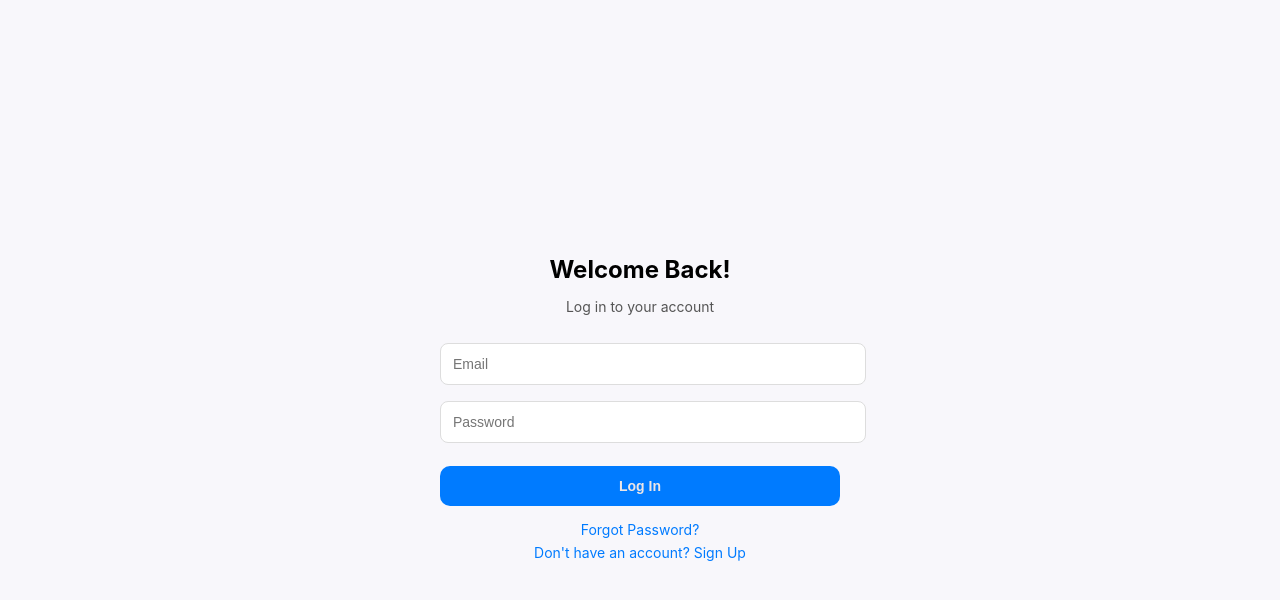
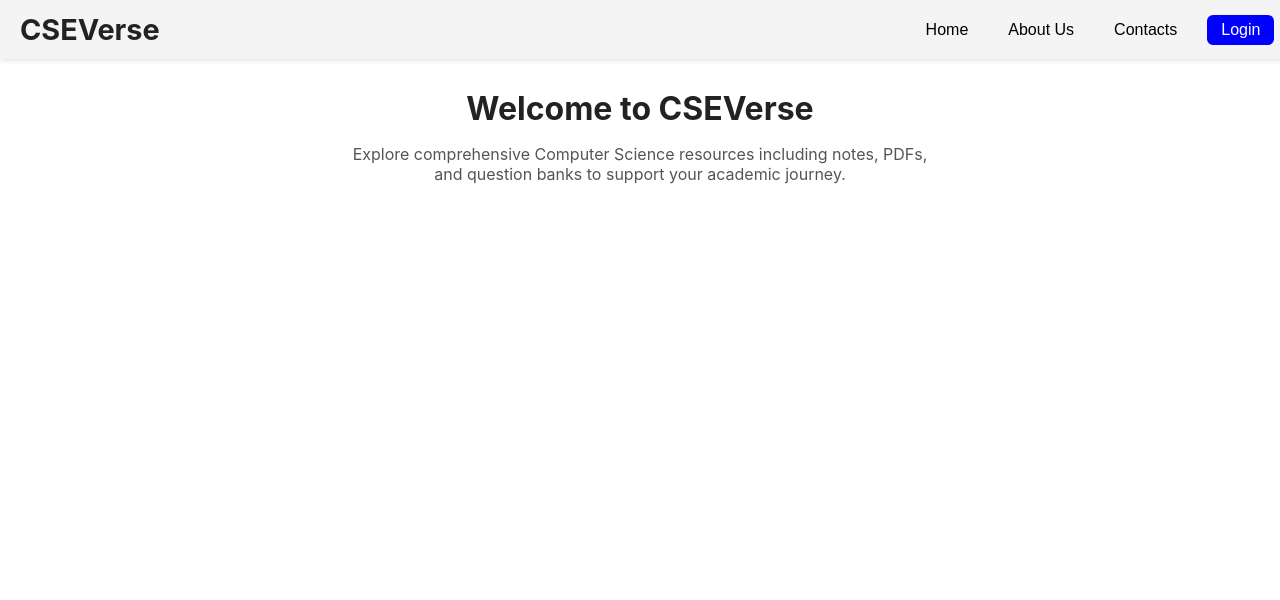
Before and after one commit to safwatashraf12114060/CSEVERSE, a React (Create React App) app: page / in a window 1280 px wide. Shown: the top 600 px of the page. Built offline with nearby package versions, Linux system fonts and the light colour scheme.

Commit message:
Connect HomePage and LoginPage

```diff
--- a/src/App.js
+++ b/src/App.js
@@ -1,13 +1,18 @@
-import logo from './logo.svg';
-import './App.css';
-//import HomePage from './Pages/HomePage';
-import Login from './Pages/Login';
+import React, { useState } from "react";
+import "./App.css";
+import HomePage from "./Pages/HomePage";
+import Login from "./Pages/Login";
 
 function App() {
+  const [isLoginPage, setIsLoginPage] = useState(false);
+
   return (
     <div className="App">
-
-      <Login/>
+      {isLoginPage ? (
+        <Login onLogin={() => setIsLoginPage(false)} />
+      ) : (
+        <HomePage onLoginClick={() => setIsLoginPage(true)} />
+      )}
     </div>
   );
 }
--- /dev/null
+++ b/src/Buttons/ButtonClick.css
@@ -0,0 +1,30 @@
+/* Buttons/ButtonClick.css */
+
+/* Navigation buttons */
+.nav-btn {
+  background: transparent;
+  border: none;
+  cursor: pointer;
+  font-size: 1rem;
+  padding: 6px 10px;
+  transition: 0.3s;
+}
+
+.nav-btn:hover {
+  color: #007bff;
+}
+
+/* Login button */
+.login-btn {
+  background: blue;
+  color: white;
+  padding: 6px 14px;
+  border-radius: 6px;
+  border: none;
+  cursor: pointer;
+  font-size: 1rem;
+}
+
+.login-btn:hover {
+  background: #0056b3;
+}
--- /dev/null
+++ b/src/Buttons/ButtonClick.js
@@ -0,0 +1,16 @@
+// Buttons/ButtonClick.js
+import React from "react";
+import "./ButtonClick.css";
+
+const ButtonClick = ({ onClick, children, type = "nav" }) => {
+  return (
+    <button
+      className={type === "login" ? "login-btn" : "nav-btn"}
+      onClick={onClick}
+    >
+      {children}
+    </button>
+  );
+};
+
+export default ButtonClick;
--- a/src/Pages/HomePage.js
+++ b/src/Pages/HomePage.js
@@ -1,17 +1,20 @@
 import React from "react";
 import "./HomePage.css";
+import ButtonClick from "../Buttons/ButtonClick";
 
-function HomePage() {
+function HomePage({ onLoginClick }) {
   return (
     <div className="homepage">
       {/* Navbar */}
       <nav className="navbar">
         <div className="logo">CSEVerse</div>
         <div className="nav-links">
-          <button className="nav-btn">Home</button>
-          <button className="nav-btn">About Us</button>
-          <button className="nav-btn">Contacts</button>
-          <button className="login-btn">Login</button>
+          <ButtonClick>Home</ButtonClick>
+          <ButtonClick>About Us</ButtonClick>
+          <ButtonClick>Contacts</ButtonClick>
+          <ButtonClick type="login" onClick={onLoginClick}>
+            Login
+          </ButtonClick>
         </div>
       </nav>
 
--- a/src/Pages/Login.css
+++ b/src/Pages/Login.css
@@ -13,6 +13,9 @@
   max-width: 400px;
   width: 100%;
   padding: 20px;
+  background-color: white;
+  border-radius: 12px;
+  box-shadow: 0 4px 10px rgba(0,0,0,0.1);
 }
 
 /* Headings */
@@ -60,7 +63,7 @@
 }
 
 .login-box button:hover {
-  background-color: #007bff;
+  background-color: #0056b3;
 }
 
 /* Links */
--- a/src/Pages/Login.js
+++ b/src/Pages/Login.js
@@ -1,7 +1,7 @@
 import React, { useState } from "react";
 import "./Login.css";
 
-const Login = () => {
+const Login = ({ onLogin }) => {
   const [email, setEmail] = useState("");
   const [password, setPassword] = useState("");
 
@@ -10,6 +10,8 @@ const Login = () => {
     console.log("Email:", email);
     console.log("Password:", password);
 
+    // Login successful → back to HomePage
+    if (onLogin) onLogin();
   };
 
   return (
```
